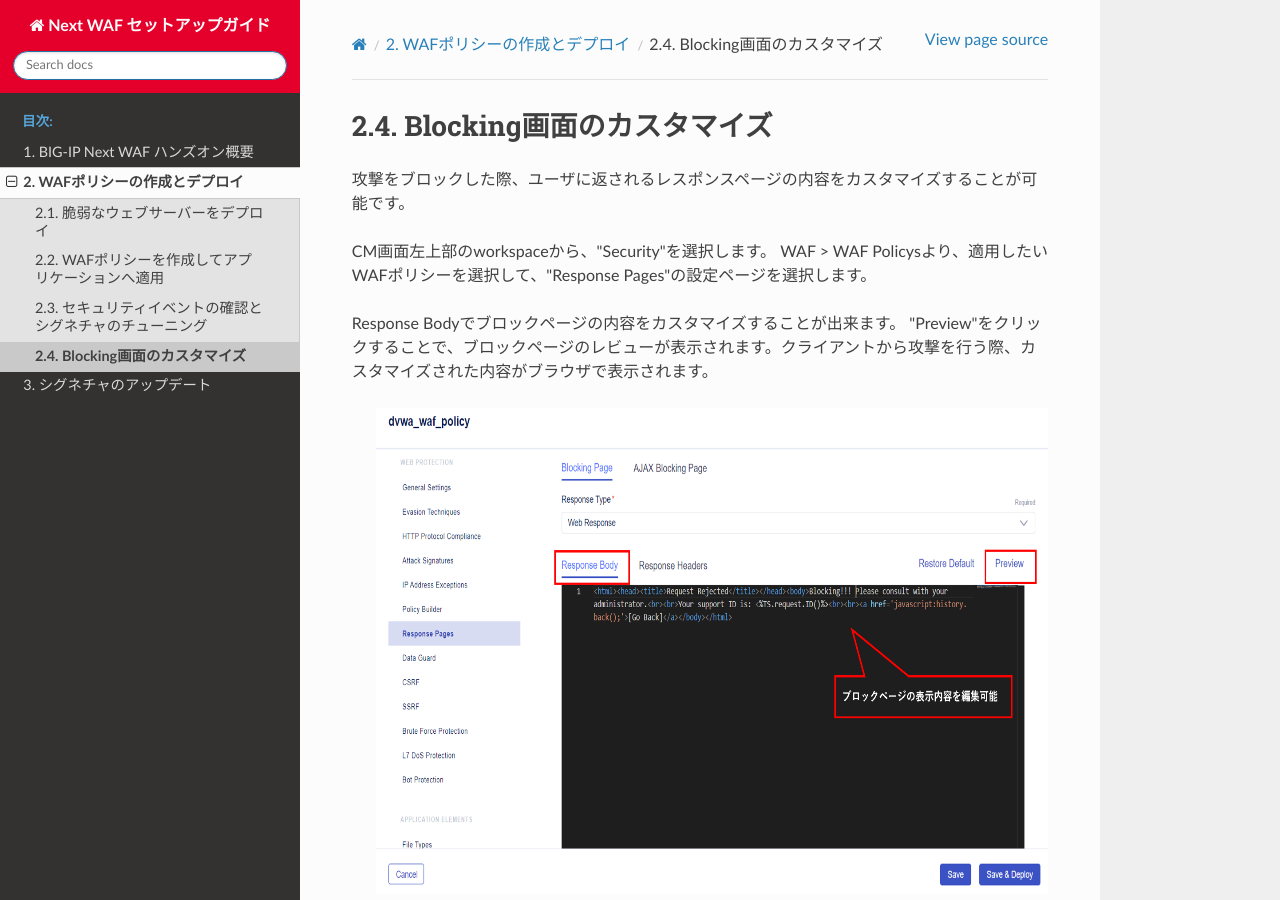
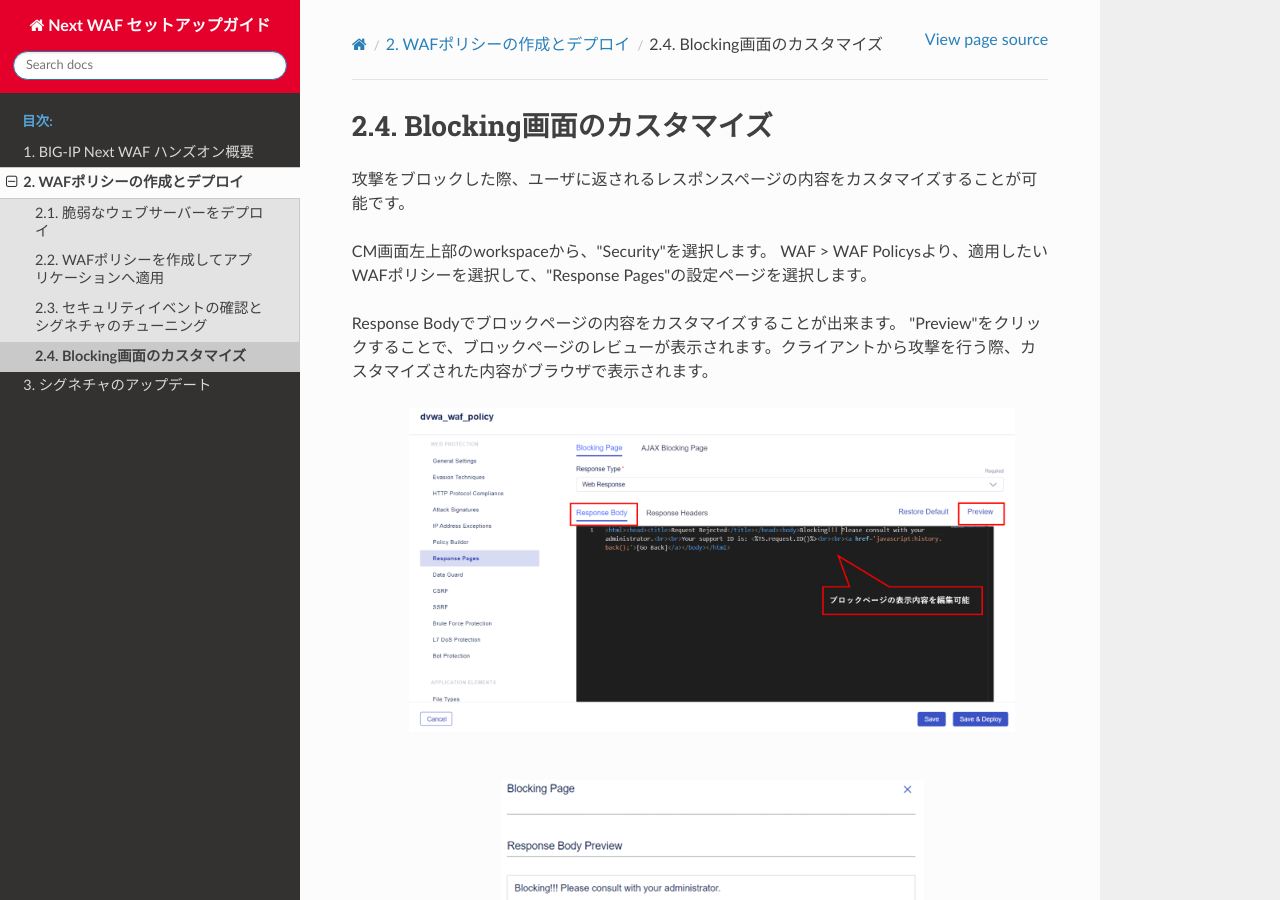
Before and after one commit to BeF5/f5j-easy-setup-next-waf, a Sphinx documentation site: the page built from docs/content02/module04/module04.rst, in a window 1280 px wide and 900 px high. Built offline with Sphinx 7.4.7 and the Read the Docs theme 2.0.0, drawn with Linux system fonts in a browser that asks for light colours.

Commit message:
Update module04.rst

```diff
--- a/docs/content02/module04/module04.rst
+++ b/docs/content02/module04/module04.rst
@@ -11,12 +11,11 @@
 
 
    .. image:: images/Picture1.png
-      :scale: 30%
+      :scale: 20%
       :align: center
    |
 
    .. image:: images/Picture2.png
-      :scale: 30%
       :align: center
    |
 
@@ -24,11 +23,11 @@
 また、必要に応じて、Response Headersをカスタマイズする（eg. response codeを200から403へ変更など）や、ブロックページを指定URLへRedirectすることも設定可能です。
 
    .. image:: images/Picture3.png
-      :scale: 30%
+      :scale: 20%
       :align: center
    |
 
    .. image:: images/Picture4.png
-      :scale: 30%
+      :scale: 20%
       :align: center
    |
```
